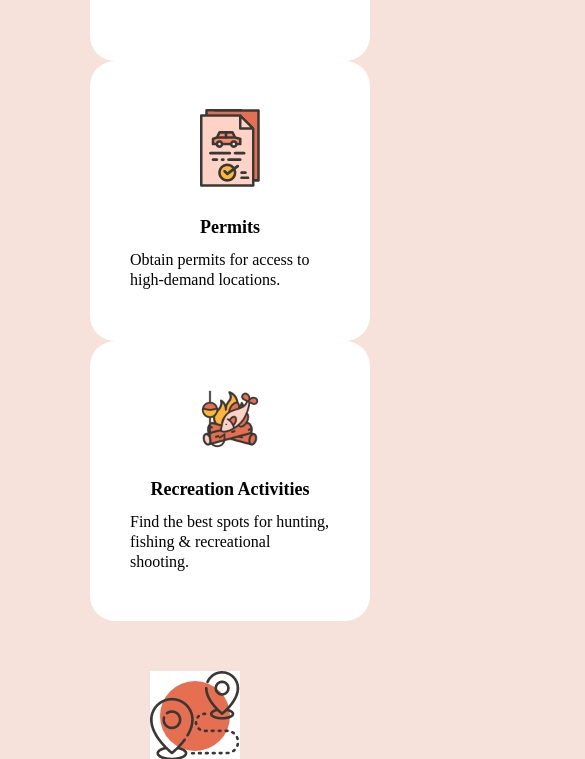
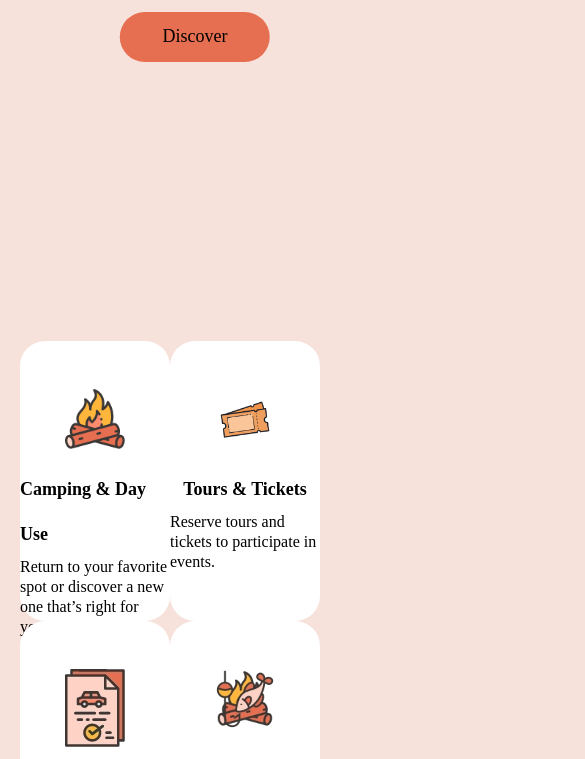
Before and after one commit to tteako/Final-Project, a plain HTML site: page index.html in a window 390 px wide. Shown: the part 499-1258 px from the top of the page, 585 px wide, since content can reach past the window. Drawn offline with Linux system fonts and the light colour scheme.

Commit message:
--- Auto-Git Commit ---

```diff
--- a/css/responsive.css
+++ b/css/responsive.css
@@ -0,0 +1,14 @@
+@media (max-width: 1200px) {
+    .four-box {
+        position: absolute;
+        bottom: -500px;
+        left: 20px;
+    }
+    .white-middle {
+        margin-right: 0px;
+        width: 150px;
+    }
+   .white-middle-child {
+
+   }
+}
--- a/css/style.css
+++ b/css/style.css
@@ -116,7 +116,8 @@ body {
 }
 
 .white-middle-child {
-    width: 200px;
+    max-width: 200px;
+    width: 100%;
     height: 150px;
     display: flex;
     flex-direction: column;
@@ -272,6 +273,7 @@ body {
     width: 40%;
 }
 .email-us {
+    width: 40%;
     display: flex;
     flex-direction: column;
 }
```
Also changed, not shown: index.html (+2 -1 lines).
